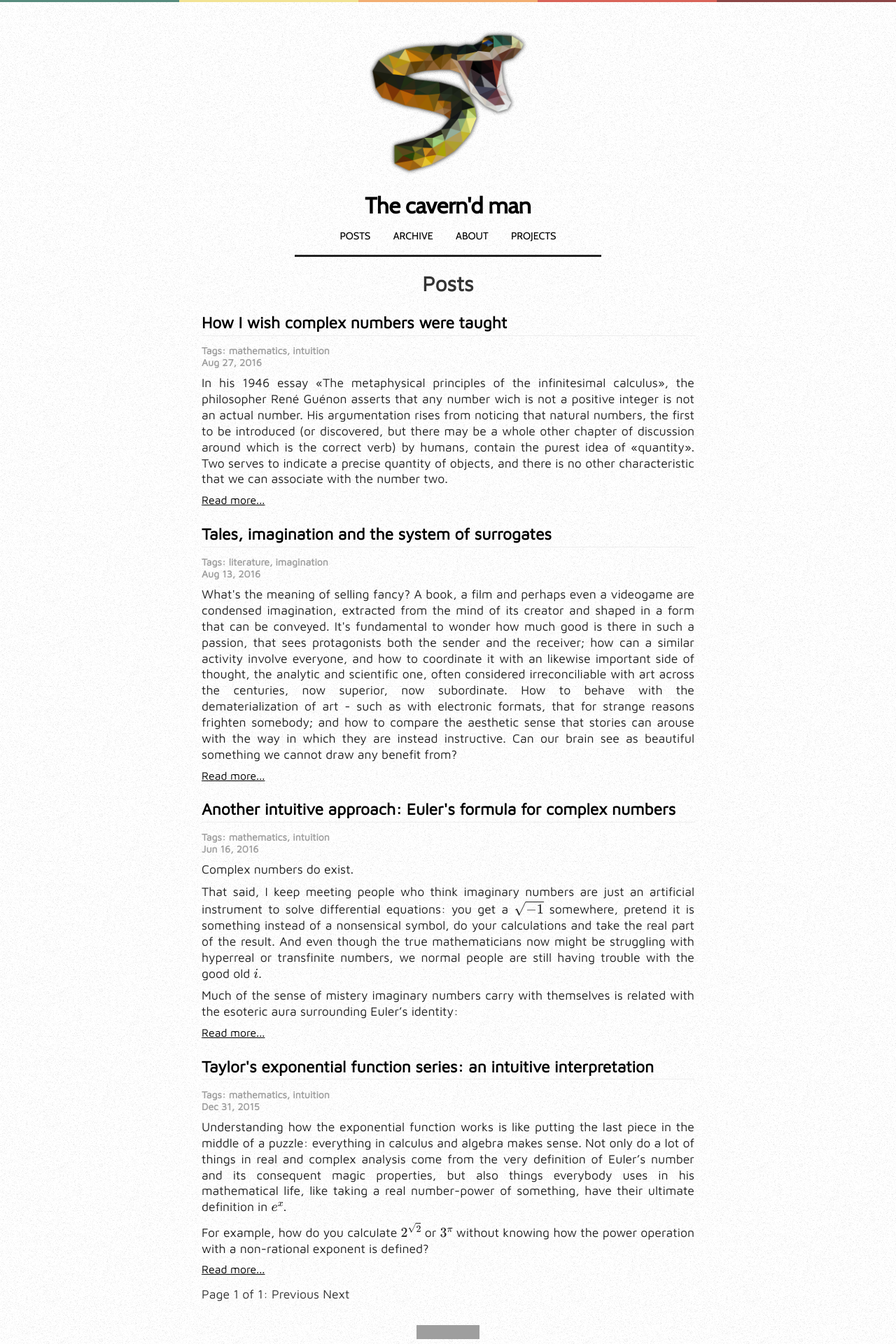
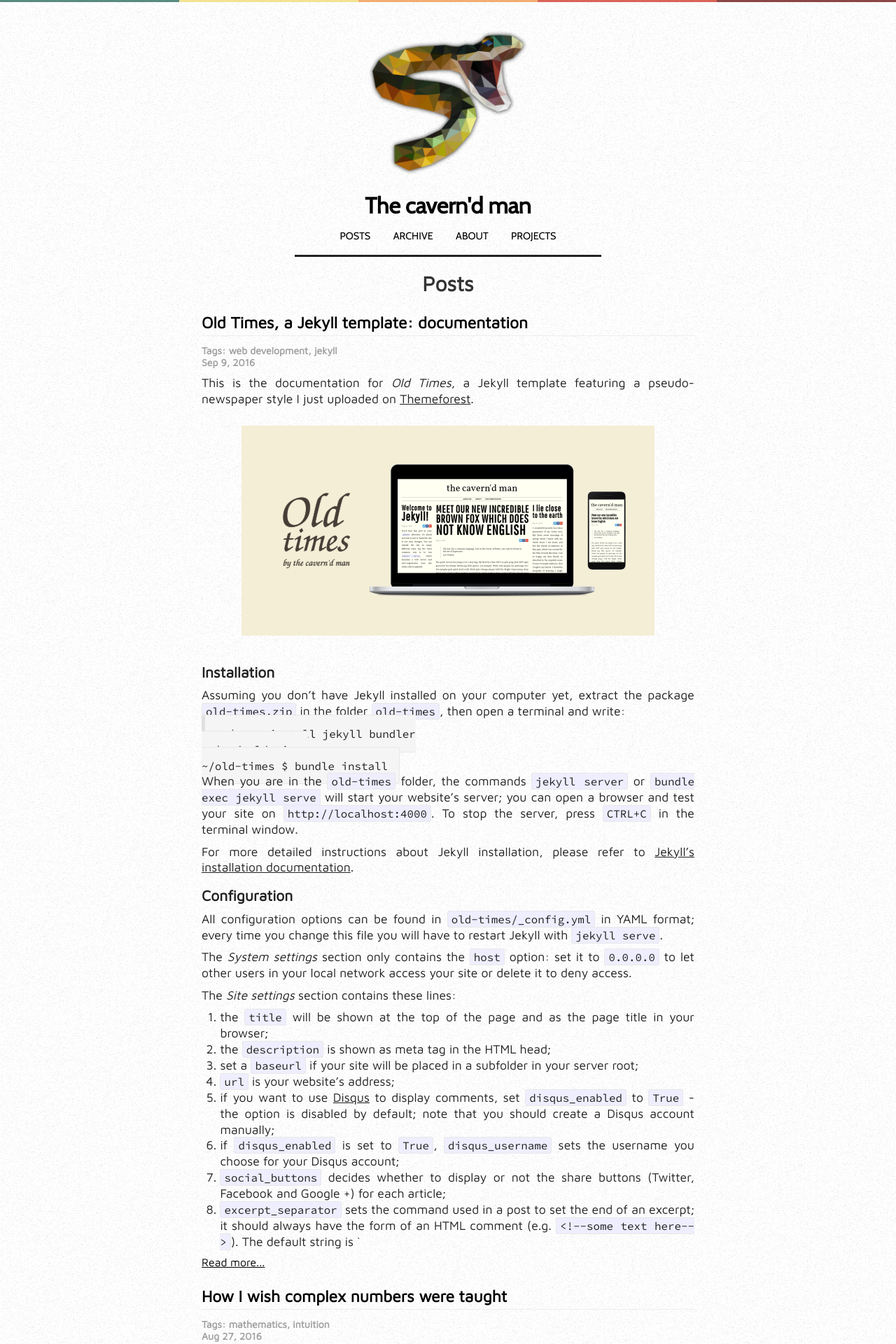
Before and after one commit to antonellopellecchia/caverndman-old, a Jekyll site: the page built from index.html, in a window 1280 px wide. Shown: the top 1920 px of the page at 70% size. Built offline with Jekyll 4.4.1, drawn with Linux system fonts in a browser that asks for light colours; nearby versions of some CDN libraries; formulas are drawn with MathJax 3; the list of posts is cut into pages by our own code; a style sheet for code colours, icons or effects is not loaded; grey boxes are pictures that could not be loaded.

Commit message:
add old times documentation

```diff
--- a/_posts/2016-06-16-another-intuitive-approach-eulers-formula.markdown
+++ b/_posts/2016-06-16-another-intuitive-approach-eulers-formula.markdown
@@ -1,7 +1,7 @@
 ---
 layout: post
 title:  "Another intuitive approach: Euler's formula for complex numbers"
-date:   2016-06-16 19:07:00 +0200
+date:   2016-06-16
 tags: [mathematics, intuition]
 ---
 
--- a/_posts/2016-08-27-how-i-wish-complex-numbers-were-taught.markdown
+++ b/_posts/2016-08-27-how-i-wish-complex-numbers-were-taught.markdown
@@ -1,7 +1,7 @@
 ---
 layout: post
 title:  "How I wish complex numbers were taught"
-date:   2016-08-27 21:14:00 +0200
+date:   2016-08-27
 tags: [mathematics, intuition]
 excerpt: In his 1946 essay «The metaphysical principles of the infinitesimal calculus», the philosopher René Guénon asserts that any number wich is not a positive integer is not an actual number. His argumentation rises from noticing that natural numbers, the first to be introduced (or discovered, but there may be a whole other chapter of discussion around which is the correct verb) by humans, contain the purest idea of «quantity». Two serves to indicate a precise quantity of objects, and there is no other characteristic that we can associate with the number two.
 ---
--- /dev/null
+++ b/_posts/2016-09-09-old-times-documentation.md
@@ -0,0 +1,84 @@
+---
+layout: post
+title:  "Old Times, a Jekyll template: documentation"
+date:   2016-09-09
+tags: [web development, jekyll]
+---
+
+This is the documentation for *Old Times*, a Jekyll template featuring a pseudo-newspaper style I just uploaded on [Themeforest](http://themeforest.net).
+
+![Old Times preview](/images/old-times-documentation/preview.png)
+{:style="text-align: center"}
+
+Installation
+------------
+
+Assuming you don't have Jekyll installed on your computer yet, extract the package `old-times.zip` in the folder `old-times`, then open a terminal and write:
+
+{% highlight python %}
+~ $ gem install jekyll bundler
+~ $ cd old-times
+~/old-times $ bundle install
+{% endhighlight %}
+
+When you are in the `old-times` folder, the commands `jekyll server` or `bundle exec jekyll serve` will start your website's server; you can open a browser and test your site on `http://localhost:4000`. To stop the server, press `CTRL+C` in the terminal window.
+
+For more detailed instructions about Jekyll installation, please refer to [Jekyll's installation documentation](https://jekyllrb.com/docs/installation/).
+
+Configuration
+-------------
+
+All configuration options can be found in `old-times/_config.yml` in YAML format; every time you change this file you will have to restart Jekyll with `jekyll serve`.
+
+The *System settings* section only contains the `host` option: set it to `0.0.0.0` to let other users in your local network access your site or delete it to deny access.
+
+The *Site settings* section contains these lines:
+
+1. the `title` will be shown at the top of the page and as the page title in your browser;
+2. the `description` is shown as meta tag in the HTML head;
+3. set a `baseurl` if your site will be placed in a subfolder in your server root;
+3. `url` is your website's address;
+4. if you want to use [Disqus](http://disqus.com) to display comments, set `disqus_enabled` to `True` - the option is disabled by default; note that you should create a Disqus account manually;
+5. if `disqus_enabled` is set to `True`, `disqus_username` sets the username you choose for your Disqus account;
+6. `social_buttons` decides whether to display or not the share buttons (Twitter, Facebook and Google +) for each article;
+7. `excerpt_separator` sets the command used in a post to set the end of an excerpt; it should always have the form of an HTML comment (e.g. `<!--some text here-->`). The default string is `<!--break-->`;
+8. `paginate` sets the number of articles in the home page; for best visual results in all browsers and screens you should choose a number between 3 and 7.
+
+The *Build settings* section contains the Jekyll add-ons used to make *Old times* work; you probably won't need to change anything in there.
+
+Usage
+-----
+
+Each post must be a Markdown file in the `_posts` directory; its name will have to be in the form `date-alias.markdown`, where `date` is the YYYY-MM-DD date of publication, as prescribed in Jekyll's [post writing documentation](https://jekyllrb.com/docs/posts/); please refer to the same page for a more detailed guide.
+
+In the markdown file, the text of the article must be preceded by a [YAML front matter](https://jekyllrb.com/docs/frontmatter/), containing one or more of these tags:
+
+{% highlight sh %}
+---
+layout: post
+title:  "The title of your article"
+date:   YYYY-MM-DD HH:MM:SS +/-TTTT
+excerpt: >
+	"The excerpt of your article, usually a summary,
+	an introduction or the first lines"
+---
+{% endhighlight %}
+
+The excerpt will be shown in the main page; however, the latest article will always be shown entirely (except on mobile devices, which will show a different layout). The excerpt can be alternatively limited by placing a `<!--break-->` tag in the text of the article (the actual tag can be modified in the configuration file).
+
+Similarly, static pages (such as this one or the *About* page) must be Markdown files put in the website root directory; the text of the file must begin with a YAML front matter similar to this:
+
+{% highlight php %}
+---
+layout: page
+title: "Title of the page"
+permalink: /alias-of-the-page/
+---
+{% endhighlight %}
+
+followed by the text of the page; the pages will be shown in the main menu, in the site header.
+
+Changelog
+---------
+
+	2016-09-09: first version (1.0)
--- a/css/style.css
+++ b/css/style.css
@@ -187,6 +187,15 @@
 	font-style: italic;
 }
 
+.article_text code {
+	padding: 1px 5px;
+	font-family: 'Source Code Pro', monospace;
+	border-radius: 3px;
+	background-color: #eef;
+	border: 1px solid #e8e8e8;
+	font-size: .9em;
+}
+
 div.article_text pre code {
 	margin: 1em auto;
 	width: 85%;
@@ -195,6 +204,7 @@
 	background-color: #f5f5f5;
 	font-family: 'Source Code Pro', monospace;
 	font-size: .9em;
+	border-radius: 3px;
 }
 
 div.article_text blockquote {
@@ -213,7 +223,7 @@
 div.article_text ol {
 	padding-left: 1.5em;
 	list-style: disc outside;
-	list-style: lower-alpha outside;
+	list-style: numeric outside;
 }
 
 div.article_text hr {
@@ -232,7 +242,6 @@
 	vertical-align: super;
 	font-size: .7em;
 }
-
 
 div.article_text sup a, div.article_text div.footnotes a {
 	color: #2196f3;
```
Also changed, not shown: _posts/2015-12-31-taylors-exponential-function-series-an-intuitive-interpretation.md (+1 -1 lines), _posts/2016-08-13-tales-imagination-and-the-system-of-surrogates.md (+1 -1 lines), images/old-times-documentation/preview.png (added).
